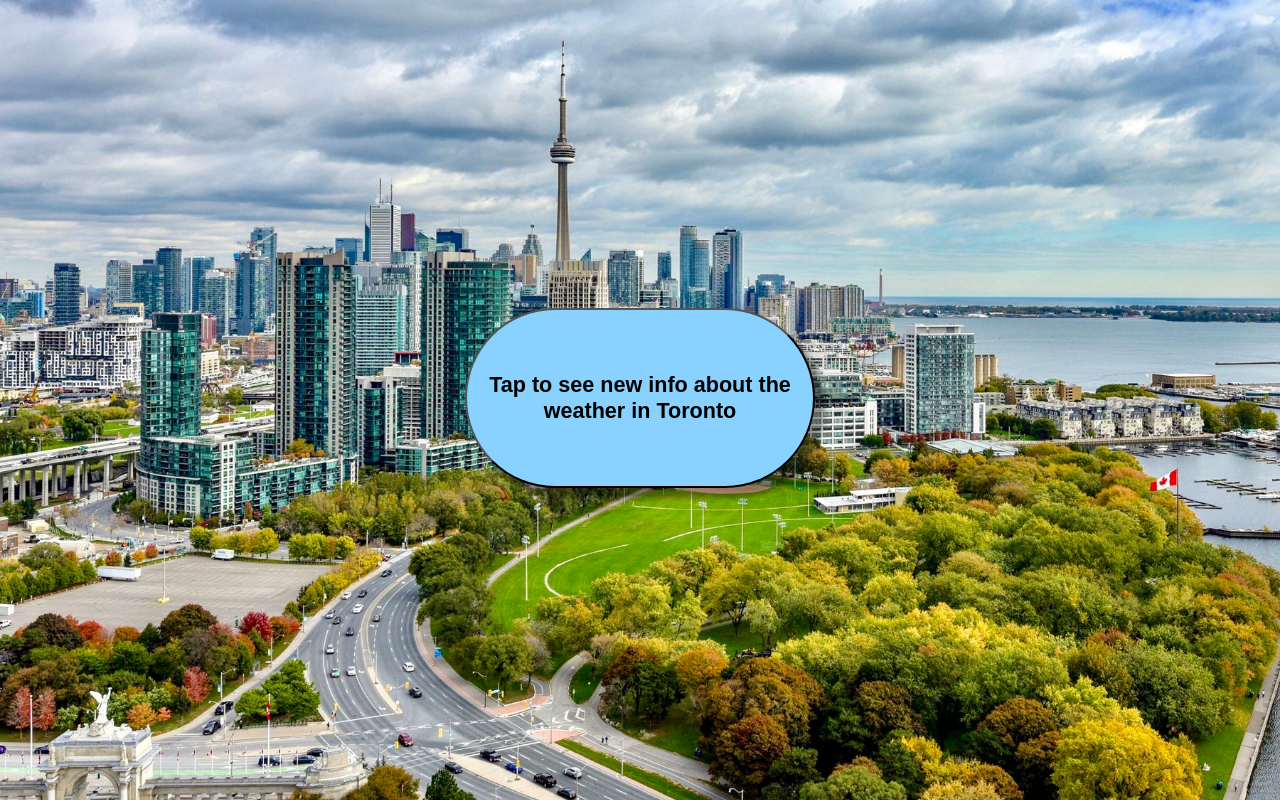
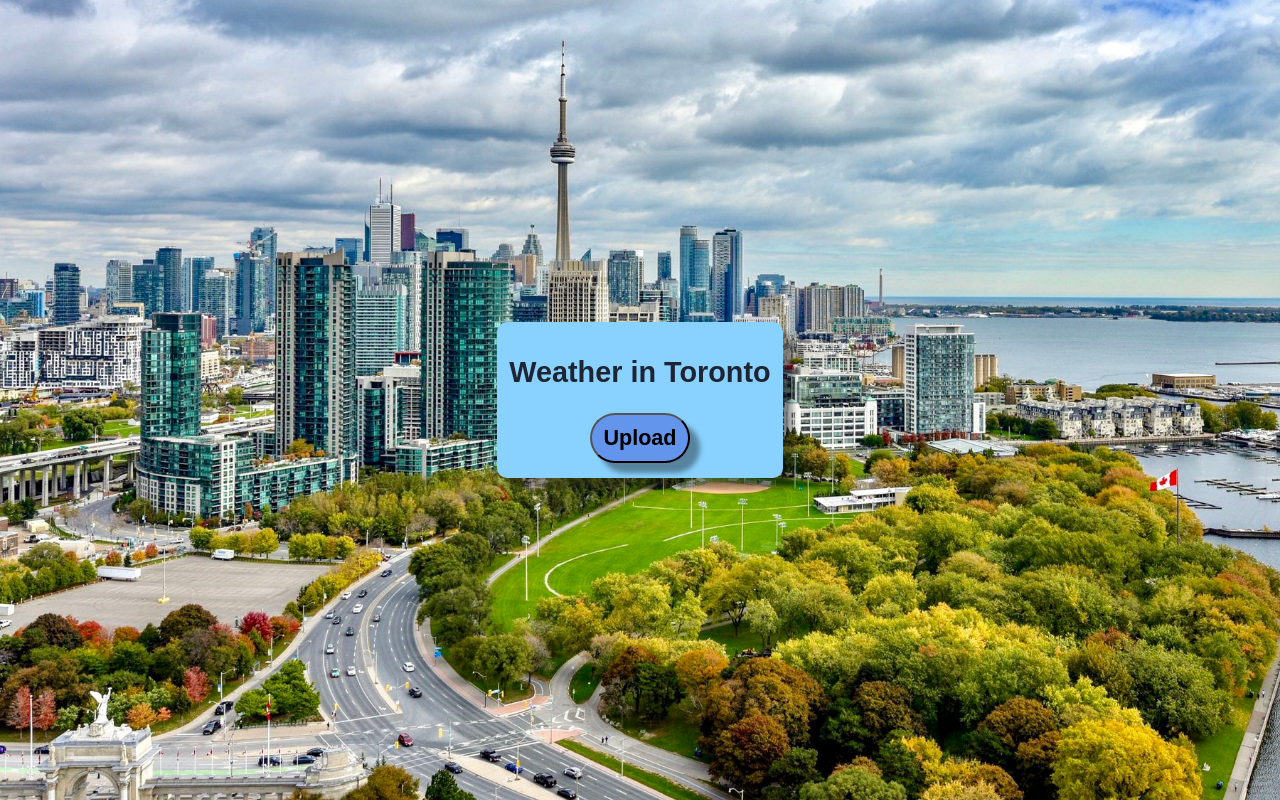
Before and after one commit to polosataya-koza/101239316_comp3123_a2, a React (Create React App) app: page / in a window 1280 px wide. Built offline with nearby package versions, Linux system fonts and the light colour scheme.

Commit message:
Change main page

```diff
--- a/src/App.css
+++ b/src/App.css
@@ -21,14 +21,26 @@ html, body, #root {
     flex-direction: column;
 }
 
+.topic {
+    font-size: 1rem;
+    font-weight: bold;
+    padding: 15px 1%;
+    justify-content: center;
+    text-align: center;
+    border-radius: 10px;
+    color: #1e2432 ;
+    background: rgb(137, 210, 255);
+    box-shadow: 10px 10px 5px 0px rgba(15, 15, 15, 0.404);
+}
+
 .button-click {
-    margin-top: 10px;
-    width: 350px;
-    height: 180px;
+    margin-top: 5px;
+    width: 100px;
+    height: 50px;
     font-size: 1.5rem;
     font-weight: bold;
-    border-radius: 150px;
-    background: rgb(137, 210, 255);
+    border-radius: 50px;
+    background: cornflowerblue;
     box-shadow: 10px 10px 5px 0px rgba(15, 15, 15, 0.404);
 }
 
--- a/src/Weather.js
+++ b/src/Weather.js
@@ -17,11 +17,14 @@ const Weather = () => {
 
     return (
         <div className="main-container">
-            <button type="button" className="button-click" onClick={fetchWeather}>Tap to see new info about the weather in Toronto</button><br/>
+            <div className="topic">
+            <h1>Weather in Toronto</h1>
+            <button type="button" className="button-click" onClick={fetchWeather}>Upload</button><br/>
+            </div>
             {weather.main && (
                 <div className="city">
                     <h2 className="city-name"><span>{weather.name}, {weather.sys.country}</span></h2>
-                    <h3 className="city-name-med">{months[(date.getMonth()).toLocaleString()]} {date.getDate()}, {days[date.getDate()]}</h3>
+                    <h3 className="city-name-med">{months[(date.getMonth()).toLocaleString()]} {date.getDate()}, {days[date.getDate()]+1}</h3>
                     <div className="city-temp">{Math.round(weather.main.temp)}<sup>&deg;C</sup></div>
                     <div className="city-temp-medf">Feels like: {Math.round(weather.main.feels_like)}<sup>&deg;C</sup></div>
                     <div className="city-temp-mini">min: {Math.round(weather.main.temp_min)}<sup>&deg;C</sup> max: {Math.round(weather.main.temp_max)}<sup>&deg;C</sup></div>
```
Also changed, not shown: 1 other file (tests, documents, lock files or other folders).
